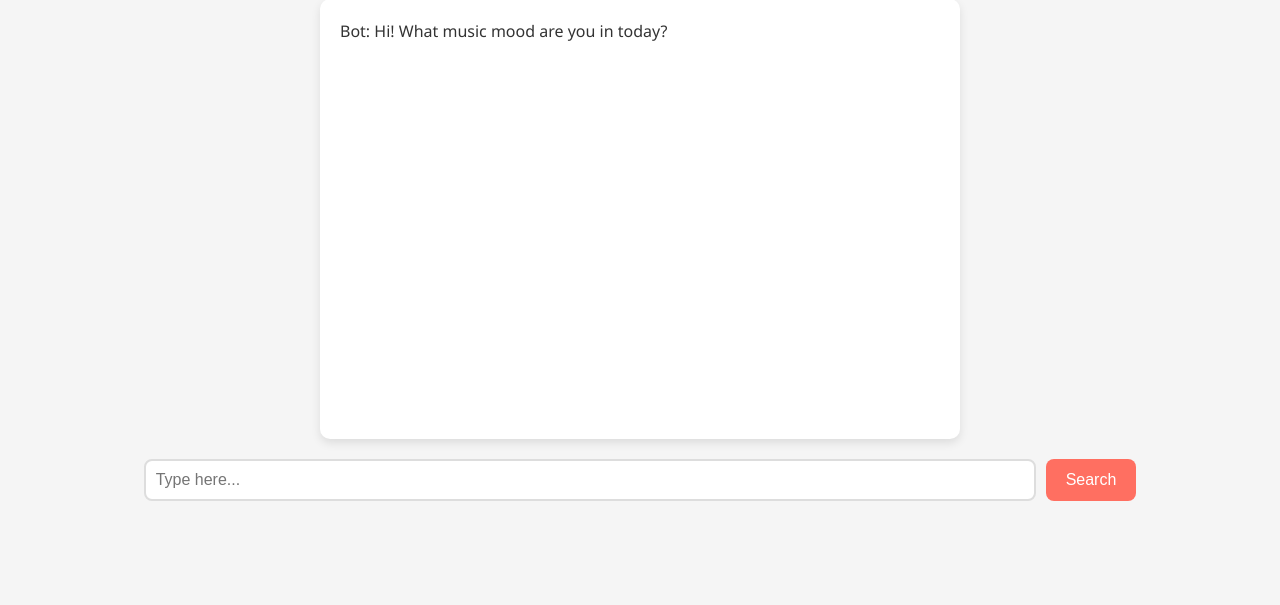
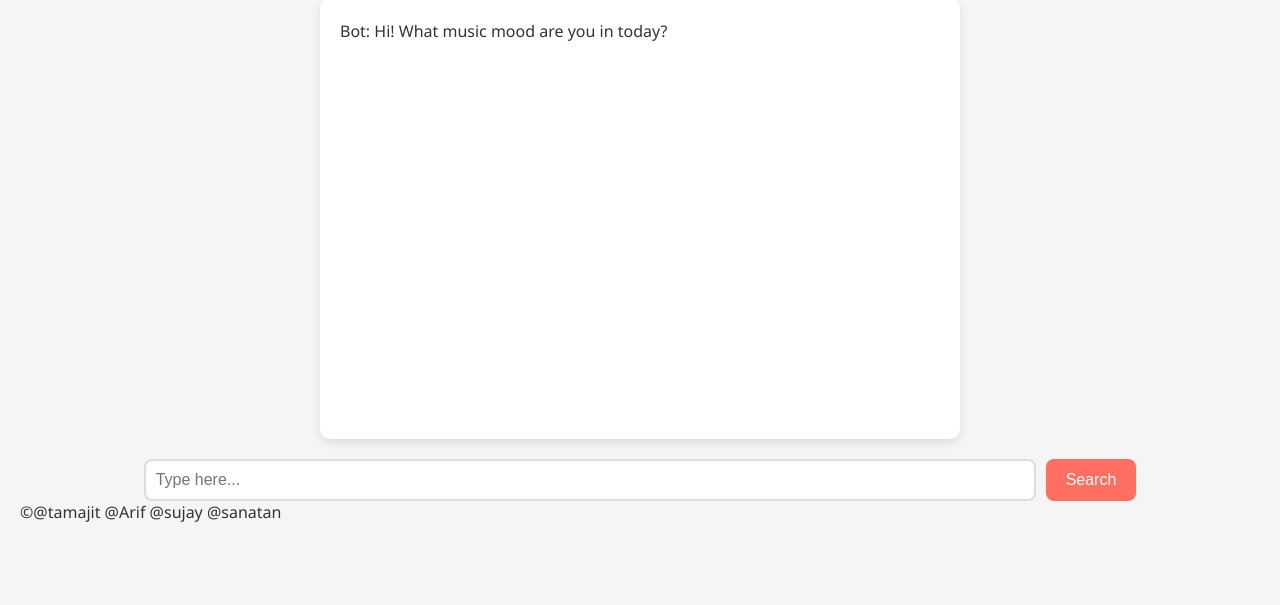
Before and after one commit to sanaatan7/Chat_bot_music_recommendation, a Flask app: page / in a window 1280 px wide. Shown: the part 123-728 px from the top of the page. Run offline with Flask 3, Linux system fonts and the light colour scheme.

Commit message:
Update chat.html

```diff
--- a/templates/chat.html
+++ b/templates/chat.html
@@ -194,6 +194,8 @@ body.dark-mode #chatForm input[type="text"] {
         <button type="submit">Search</button>
     </form>
 
+    <footer>&copy;@tamajit @Arif @sujay @sanatan</footer>
+
     <script>
         function submitForm(event) {
             event.preventDefault(); // Prevent page reload
```
